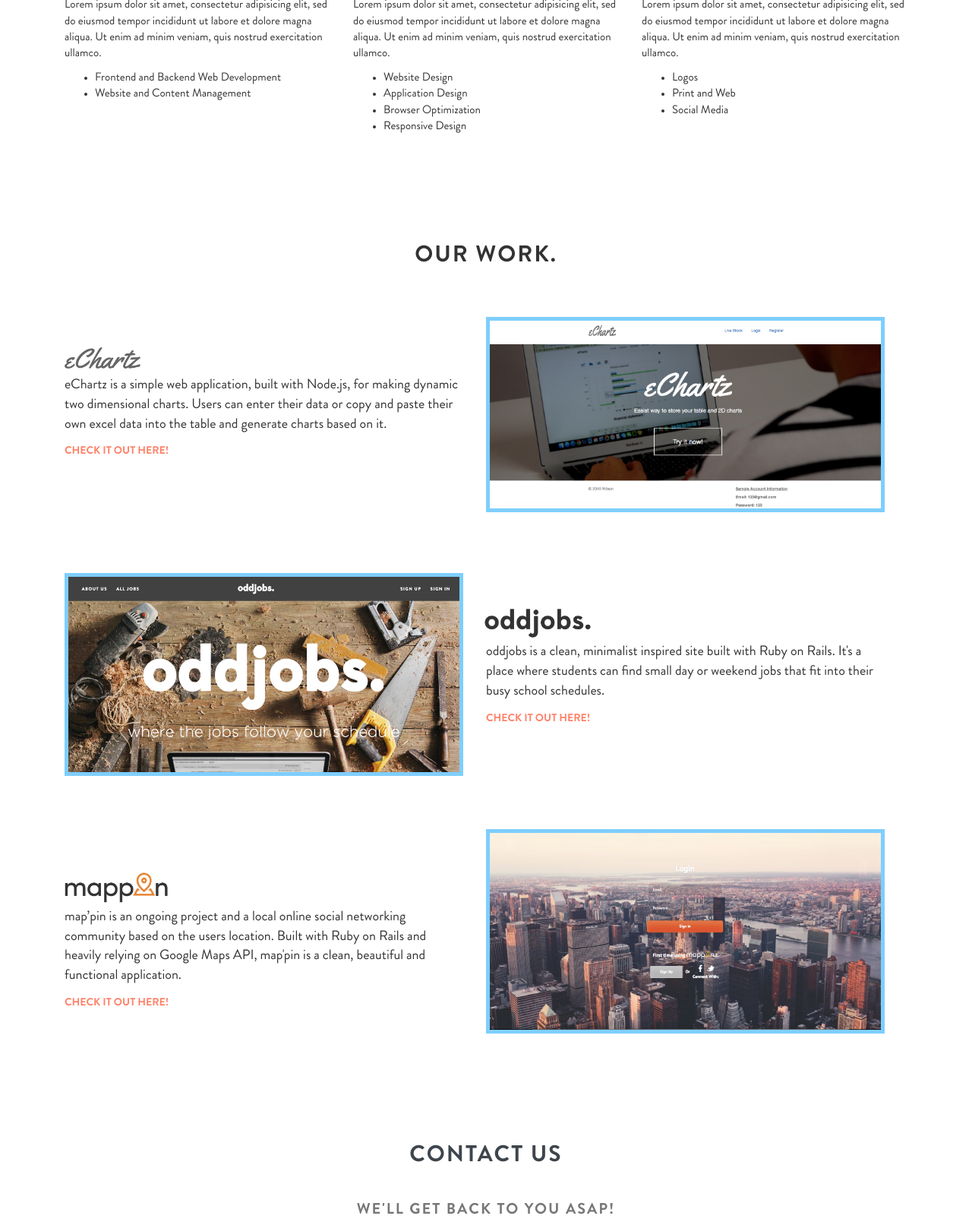
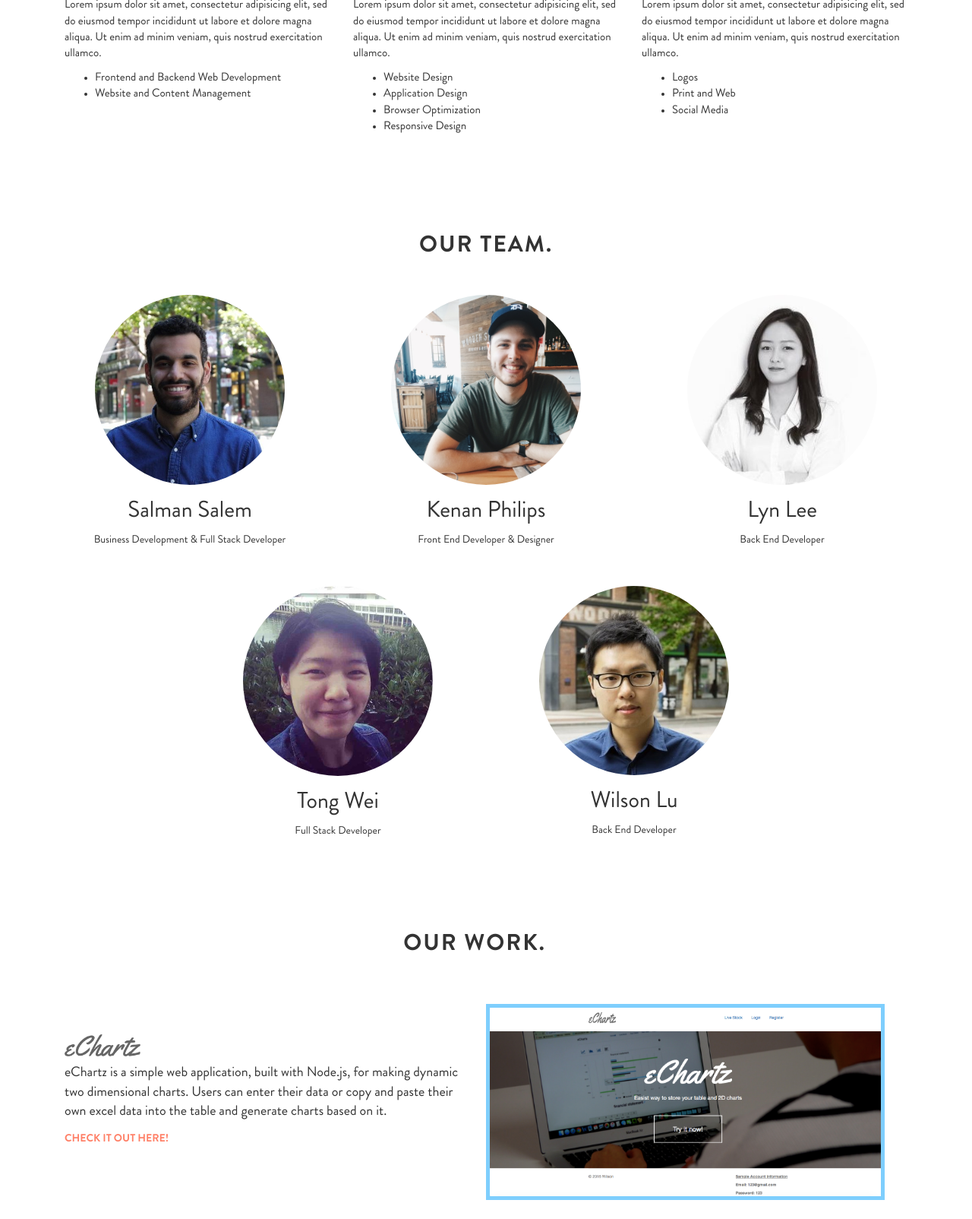
Before and after one commit to salman90/salman-upper, a PHP site: page / in a window 1280 px wide. Shown: the part 1284-2888 px from the top of the page at 76% size. Run offline with PHP 8.4, Linux system fonts and the light colour scheme; some libraries are stand-ins or nearby versions.

Commit message:
add team section

```diff
--- a/css/style.css
+++ b/css/style.css
@@ -166,7 +166,7 @@ div#aboutText {
   margin-top: 5%;
 }
 
-h2#aboutTitle, h2#teamTitle, h2#workTitle {
+h2#aboutTitle, h2#teamTitle, h2#workTitle, h2#teamTitle {
   font-family: "Brandon Grotesque Bold";
   text-transform: uppercase;
   letter-spacing: 2px;
@@ -227,7 +227,7 @@ div h4 {
   font-size: 15px;
 }
 
-/*div#team {
+div#team {
   padding-top: 6%;
 }
 
@@ -247,48 +247,11 @@ div#tongImg {
   background-image: url('../img/team/tong.jpeg');
 }
 
-.team-image {
-  text-align: center;
-  position:relative;
-  display: inline-block;
-  width:300px;
-  height:300px;
-  margin: 50px;
-  background-size: cover;
-  background-position: center;
-  -webkit-border-radius: 50%;
-  -moz-border-radius: 50%;
-  border-radius: 50%;
-  overflow: hidden;
-  cursor: default;
+div#wilsonImg {
+  background-image: url('../img/team/wilson.png');
 }
 
-.team-image .overlay {
-  background: rgba(0, 0, 0, 0.5);
-  position: absolute;
-  margin: auto;
-  width: 0px;
-  height: 0px;
-  top: 0;
-  right: 0;
-  bottom: 0;
-  left: 0;
-  -webkit-border-radius: 50%;
-  -moz-border-radius: 50%;
-  -o-border-radius: 50%;
-  border-radius: 50%;
-  opacity: 0;
-  -webkit-transition: .5s ease;
-  -moz-transition: .5s ease;
-  -o-transition: .5s ease;
-  transition: .5s ease;
-}
 
-.team-image:hover .overlay {
-  opacity: 1;
-  width: 100%;
-  height: 100%;
-}
 
 i {
   color: #FFFFFF;
@@ -301,7 +264,7 @@ i:hover {
 .icon{
   color: white;
   margin: 50%;
-}*/
+}
 
 #work {
   padding-top: 7%;
@@ -692,3 +655,14 @@ footer #socialMedia {
     transform: translateX(-50%) translateY(-700%);
   }
 }
+
+
+#profile-image {
+  max-width: 250px;
+  max-height: 250px;
+  border-radius: 50%;
+}
+
+#team {
+  font-family: "Brandon Grotesque";
+}
--- a/index.html
+++ b/index.html
@@ -7,6 +7,7 @@
     <link rel="stylesheet" href="css/bootstrap.min.css" >
     <link rel="stylesheet" href="css/font-awesome.min.css" >
     <link href="css/style.css" rel="stylesheet">
+
   </head>
   <body data-spy="scroll" data-target="#navbarScroll">
     <nav class="navbar navbar-default navbar-fixed-top" role="navigation" data-spy="affix">
@@ -23,6 +24,7 @@
         <div class="navbar-collapse collapse" id="navbarScroll">
           <ul class="nav navbar-nav navbar-right" id="topNav" role="tablist">
             <li><a href="#about">about us</a></li>
+            <li><a href="#team">our team</a></li>
             <li><a href="#work">our work</a></li>
             <li><a href="#contact">contact us</a></li>
           </ul>
@@ -82,10 +84,76 @@
       </div>
     </div>
 
+
+    <div class= "container" id="team">
+      <div class="row">
+        <div class="col-sm-12 text-center">
+          <h2 id="teamTitle">Our Team.</h2>
+          <br>
+        </div>
+        <div class="ih-item circle effect3 left_to_right">
+          <div class="col-sm-4 text-center">
+            <img src="img/team/salman.jpeg" id="profile-image">
+            <div class="overlay">
+              <h2>Salman Salem</h2>
+              <p>Business Development & Full Stack Developer</p>
+            </div>
+          </div>
+        </div>
+        <div class="ih-item circle effect3 left_to_right">
+          <div class="col-sm-4 text-center">
+            <img src="img/team/kenan.jpg" id="profile-image">
+            <div class="overlay">
+              <h2>Kenan Philips</h2>
+              <p>Front End Developer & Designer</p>
+            </div>
+          </div>
+        </div>
+        <div class="ih-item circle effect3 left_to_right">
+          <div class="col-sm-4 text-center">
+            <img src="img/team/lyn.jpeg" id="profile-image">
+            <div class="overlay">
+              <h2>Lyn Lee</h2>
+              <p>Back End Developer</p>
+            </div>
+          </div>
+        </div>
+      </div>
+      <br>
+      <br>
+      <div class="row">
+        <div class="col-sm-2">
+        </div>
+        <div class="ih-item circle effect3 left_to_right">
+          <div class="col-sm-4 text-center">
+            <img src="img/team/tong.jpeg" id="profile-image">
+            <div class="overlay">
+              <h2>Tong Wei</h2>
+              <p>Full Stack Developer</p>
+            </div>
+          </div>
+        </div>
+        <div class="ih-item circle effect3 left_to_right">
+          <div class="col-sm-4 text-center">
+            <img src="img/team/wilson.png" id="profile-image">
+            <div class="overlay">
+              <h2>Wilson Lu</h2>
+              <p>Back End Developer</p>
+            </div>
+          </div>
+        </div>
+      </div>
+    </div>
+
+
+
+
+
     <!-- <div id="team">
       <div class="container">
         <h2 id="teamTitle">our team.</h2>
-        <div id="salmanImg" class="team-image col-md-3">
+        <div class="row">
+        <div id="salmanImg" class="team-image col-xs-12 col-sm-4 col-md-3">
           <div class="overlay">
             <div class="icon">
               <a href="http://linkedin.com/"><i class="fa fa-linkedin" aria-hidden="true"></i></a>
@@ -94,25 +162,72 @@
             </div>
           </div>
         </div>
-        <div id="kenanImg" class="team-image col-md-3">
+        <div id="kenanImg" class="team-image col-xs-12 col-sm-4 col-md-3">
           <div class="overlay">
           </div>
         </div>
-        <div id="lynImg" class="team-image col-md-3">
+        <div id="lynImg" class="team-image col-xs-12 col-sm-4 col-md-3">
           <div class="overlay">
           </div>
         </div>
-        <div id="tongImg" class="team-image col-md-3">
+        <div id="tongImg" class="team-image col-xs-12 col-sm-4 col-md-3">
+          <div class="overlay">
+          </div>
+        </div>
+        <div id="wilsonImg" class="team-image col-xs-12 col-sm-4 col-md-3">
           <div class="overlay">
           </div>
         </div>
       </div>
+      </div>
     </div> -->
+
+    <!-- <div class="team">
+  <div class="container">
+    <div class="title row">
+      <h2>About the Team</h2>
+    </div>
+    <div class="row">
+      <div class="member col-xs-12 col-sm-4 col-md-3">
+        <img id="brandingDesignIcon" src="img/team/salman.jpeg" />
+        <p class="name">Angela Ji</p>
+        <p class="description">Full-Stack Web-Developer & Visual Effects Artist</p>
+      </div>
+      <div class="member col-xs-12 col-sm-4 col-md-3">
+        <img id="brandingDesignIcon" src="img/team/kenan.jpg" />
+        <p class="name">Anurag Saroha</p>
+        <p class="description">Mechatronics Engineer With a Passion for Full-Stack Web-Development</p>
+      </div>
+      <div class="member col-xs-12 col-sm-4 col-md-3">
+        <img id="brandingDesignIcon" src="img/team/tong.jpeg" />
+        <p class="name">David Leehr</p>
+        <p class="description">Full-Stack Web-Developer</p>
+      </div>
+      <div class="member col-xs-12 col-sm-4 col-md-3">
+        <img id="brandingDesignIcon" src="img/team/lyn.jpeg" />
+        <p class="name">Lyn Lee</p>
+        <p class="description">Full-Stack Web-Developer</p>
+      </div>
+      <div class="member col-xs-12 col-sm-4 col-md-3">
+        <img id="brandingDesignIcon" src="img/team/wilson.png" />
+        <p class="name">Alex Tjokro</p>
+        <p class="description">Full-Stack Web-Developer</p>
+      </div>
+   	</div> -->
+    <!-- <div class="row">
+      <div class="member col-xs-12 col-sm-4 col-md-3 wow fadeInLeft" data-wow-duration="2s">
+        <img id="brandingDesignIcon" src="img/team/wilson.jpeg" />
+        <p class="name">Alex Tjokro</p>
+        <p class="description">Full-Stack Web-Developer</p>
+      </div>
+    </div> -->
+
+
 
     <div id="work">
       <div class="container">
-        <h2 id="workTitle">our work.</h2>
         <div class="row col-lg-12">
+          <h2 id="workTitle">our work.</h2>
           <div id="eChartz">
             <div id="eChartzContent" class="col-md-6 col-sm-12">
               <img id="eChartzLogo" src="img/echartz.png" alt="eChartz" />
@@ -150,8 +265,6 @@
         </div>
       </div>
     </div>
-
-
 
     <div id="contact" class="contact bg-primary">
       <div class="container">
```
Also changed, not shown: img/team/wilson.png (added), 2 other files.
